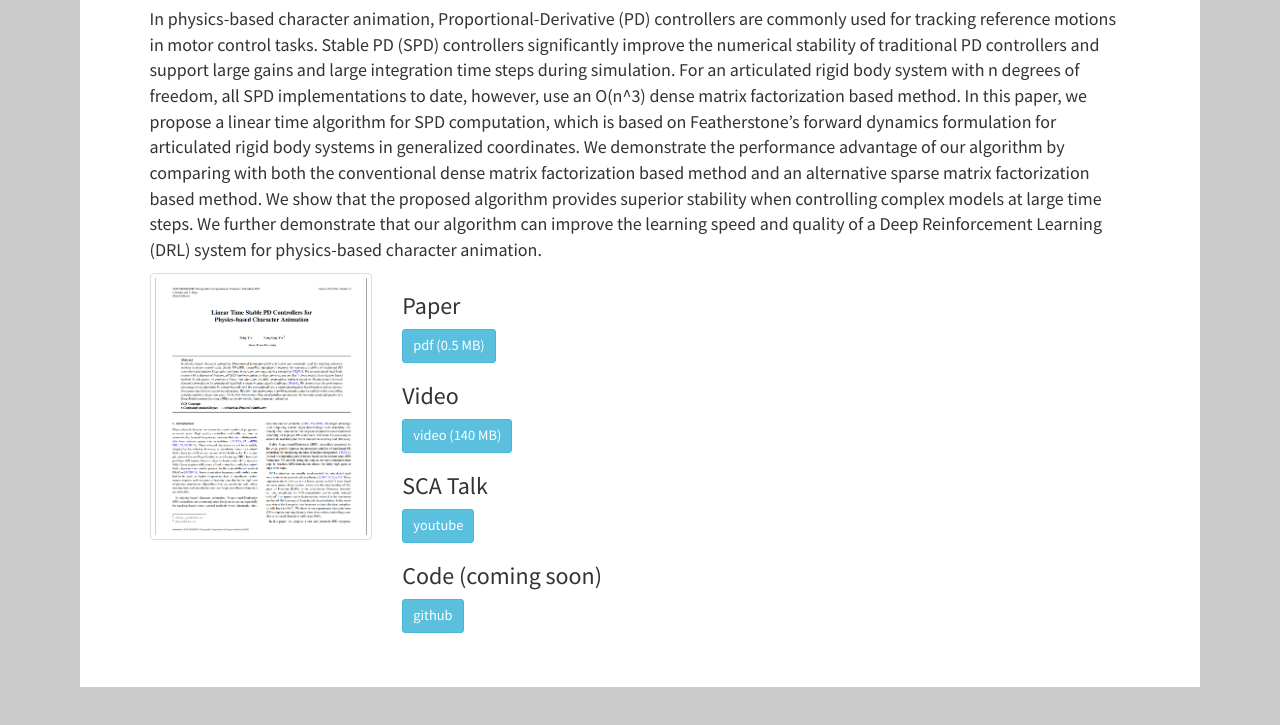
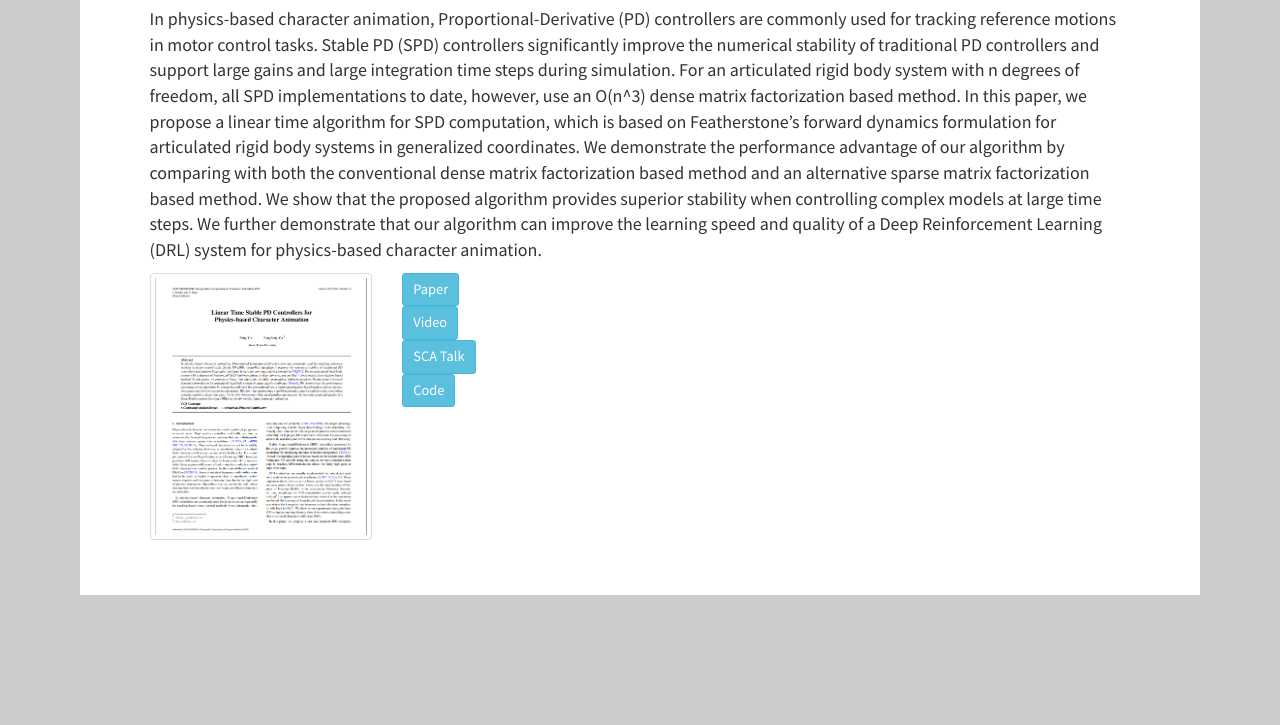
Before and after one commit to arpspoof/arpspoof.github.io, a plain HTML site: page project/spd/spd.html in a window 1280 px wide. Shown: the part 752-1477 px from the top of the page. After the commit the page ends 1397 px from the top, so only its background shows below. Drawn offline with Linux system fonts and the light colour scheme.

Commit message:
code link

```diff
--- a/project/spd/spd.html
+++ b/project/spd/spd.html
@@ -82,8 +82,7 @@
       </div>
       <dir class="col-xs-9" style="margin: auto">
         <div>
-          <h3>Paper</h3>
-          <a class="btn btn-info btn-sm" href="https://www.cs.sfu.ca/~kkyin/papers/fastSPD.pdf"> pdf (0.5 MB)</a>
+          <a class="btn btn-info btn-sm" href="https://www.cs.sfu.ca/~kkyin/papers/fastSPD.pdf"> Paper </a>
           <!-- <a class="btn btn-info btn-sm" href="hairyball/PG2019_Direction_Invariant_low.pdf"> low resolution (1.9 MB)</a>  -->
         </div>
 
@@ -102,16 +101,13 @@
         </div -->
 
         <div>
-            <h3>Video</h3>
-            <a class="btn btn-info btn-sm" href="https://www.cs.sfu.ca/~kkyin/papers/fastSPD.mp4"> video (140 MB)</a>
+            <a class="btn btn-info btn-sm" href="https://www.cs.sfu.ca/~kkyin/papers/fastSPD.mp4"> Video </a>
         </div>
         <div>
-            <h3>SCA Talk</h3>
-            <a class="btn btn-info btn-sm" href="https://www.youtube.com/watch?v=wo7cK-DClhw"> youtube </a>
+            <a class="btn btn-info btn-sm" href="https://www.youtube.com/watch?v=wo7cK-DClhw"> SCA Talk </a>
         </div>
         <div>
-            <h3>Code (coming soon)</h3>
-            <a class="btn btn-info btn-sm" href=""> github </a>
+            <a class="btn btn-info btn-sm" href="https://github.com/arpspoof/MABA"> Code </a>
         </div>
       </dir>
     </div>
```
Also changed, not shown: index.html (+1 -1 lines).
